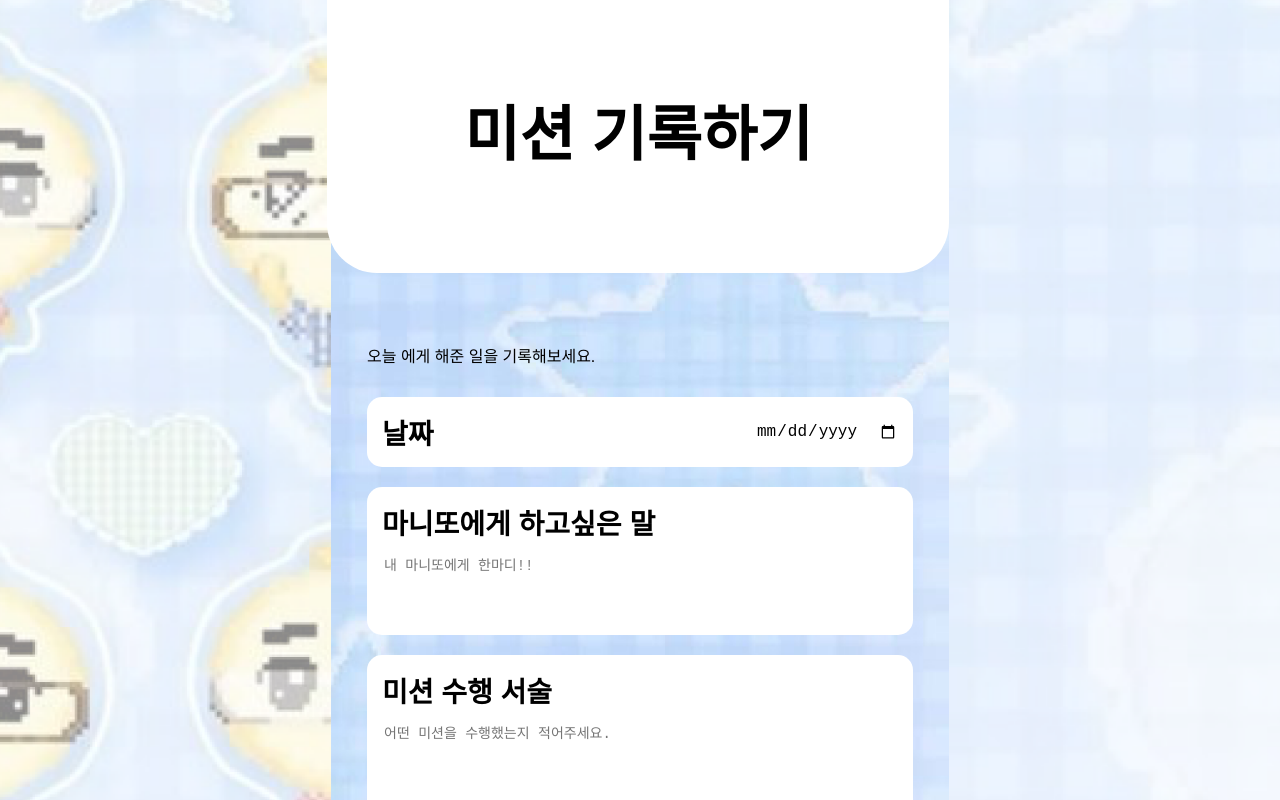
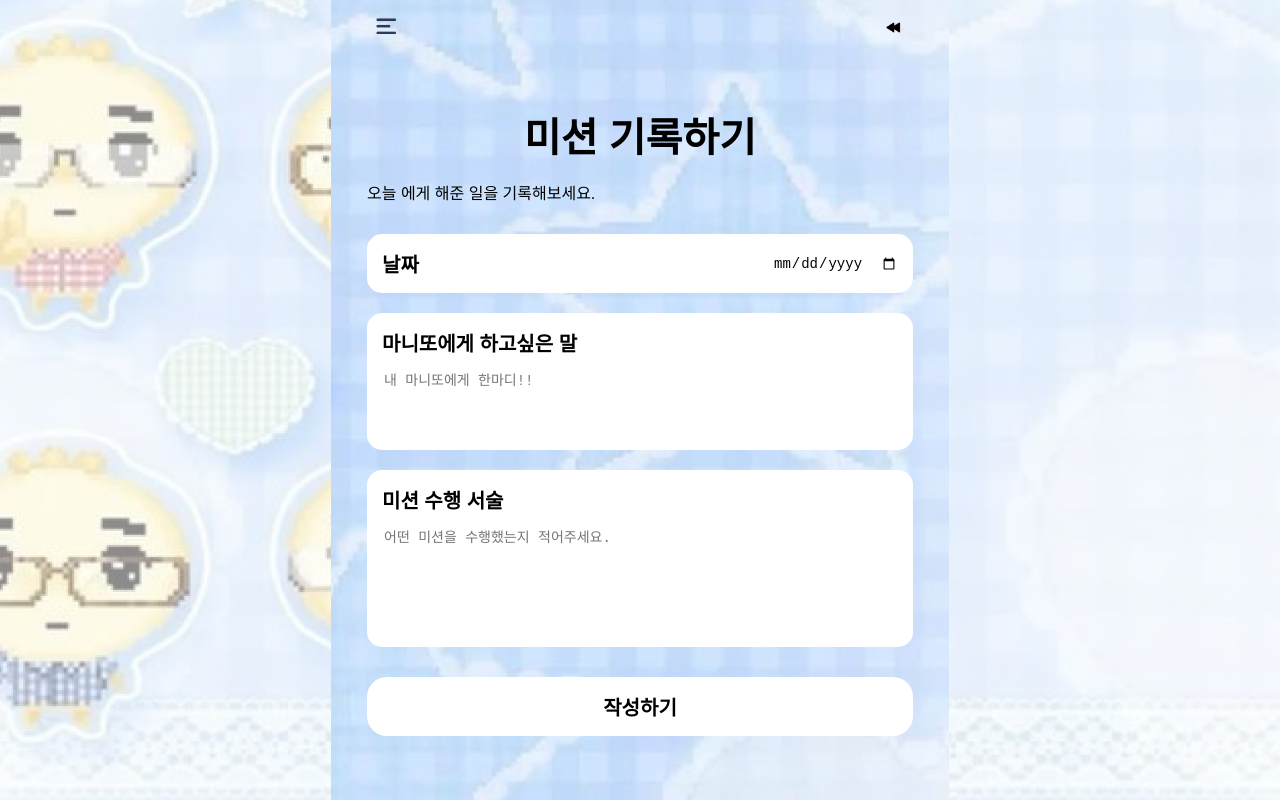
Before and after one commit to HJiyeong/manitto_front, a React (Create React App) app: page /missionwrite/1 in a window 1280 px wide. Shown: the top 800 px of the page. Built offline with nearby package versions, Linux system fonts and the light colour scheme; no server answers; sample sign-in values are in the browser's storage; a web font is replaced by a local one.

Commit message:
Update MissionWritePage.js

```diff
--- a/src/screens/MissionWritePage.js
+++ b/src/screens/MissionWritePage.js
@@ -1,4 +1,5 @@
 import React, { useState } from "react";
+import Layout1 from "../components/Layout1";
 import Layout from "../components/Layout";
 import startBg from "../assets/images/basic_background.png";
 import { useNavigate, useParams } from "react-router-dom";
@@ -48,25 +49,14 @@ const MissionWritePage = () => {
   }
 
   return (
-    <Layout innerBackground={startBg}>
+    <Layout1 innerBackground={startBg}>
       <div style={{ padding: "20px" }}>
         <div
           style={{
-            backgroundColor: "white",
-            borderTopLeftRadius: "0px",
-            borderTopRightRadius: "0px",
-            borderBottomLeftRadius: "50px",
-            borderBottomRightRadius: "50px",
-            padding: "100px 80px 100px 80px",
             fontWeight: "bold",
-            fontSize: "60px",
+            fontSize: "40px",
             textAlign: "center",
-            marginTop: "-50px",
-            marginLeft: "-40px",
-            marginRight: "-50px",
-            marginBottom: "70px",
-            width: "114%",
-            boxSizing: "border-box",
+            width: "100%",
           }}
         >
           미션 기록하기
@@ -90,7 +80,7 @@ const MissionWritePage = () => {
             borderRadius: "15px",
             padding: "15px",
             marginBottom: "20px",
-            fontSize: "28px",
+            fontSize: "20px",
             fontWeight: "bold",
             display: "flex",
             justifyContent: "space-between",
@@ -109,7 +99,7 @@ const MissionWritePage = () => {
             style={{
               border: "none",
               background: "none",
-              fontSize: "16px",
+              fontSize: "14px",
               fontWeight: "normal",
             }}
           />
@@ -126,7 +116,7 @@ const MissionWritePage = () => {
         >
           <div
             style={{
-              fontSize: "28px",
+              fontSize: "20px",
               fontWeight: "bold",
               marginBottom: "10px",
             }}
@@ -164,7 +154,7 @@ const MissionWritePage = () => {
         >
           <div
             style={{
-              fontSize: "28px",
+              fontSize: "20px",
               fontWeight: "bold",
               marginBottom: "10px",
             }}
@@ -195,9 +185,10 @@ const MissionWritePage = () => {
         <button
           onClick={handleSubmit}
           style={{
+            fontFamily: 'MyCustomFont, sans-serif',
             backgroundColor: "white",
             color: "black",
-            fontSize: "28px",
+            fontSize: "20px",
             fontWeight: "bold",
             borderRadius: "20px",
             width: "100%",
@@ -209,7 +200,7 @@ const MissionWritePage = () => {
           작성하기
         </button>
       </div>
-    </Layout>
+    </Layout1>
   );
 };
 
```
